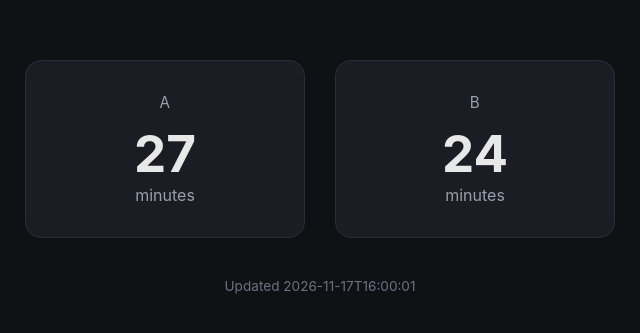
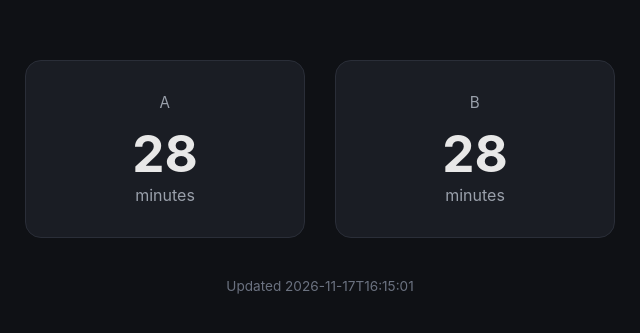
Before and after one commit to monkey-coin-jar/numbers, a plain HTML site: page index.html in a window 1280 px wide. Shown: the part 223-556 px from the top of the page, 320-960 px from the left. Drawn offline with Linux system fonts and the light colour scheme.

Commit message:
Update commute times 2026-11-17T16:15:01

```diff
--- a/index.html
+++ b/index.html
@@ -56,15 +56,15 @@
 <div id="routes">
   <div class="route">
     <div class="name">A</div>
-    <div class="minutes">27</div>
+    <div class="minutes">28</div>
     <div class="unit">minutes</div>
   </div>
   <div class="route">
     <div class="name">B</div>
-    <div class="minutes">24</div>
+    <div class="minutes">28</div>
     <div class="unit">minutes</div>
   </div>
 </div>
-<div id="updated">Updated 2026-11-17T16:00:01</div>
+<div id="updated">Updated 2026-11-17T16:15:01</div>
 </body>
 </html>
```
